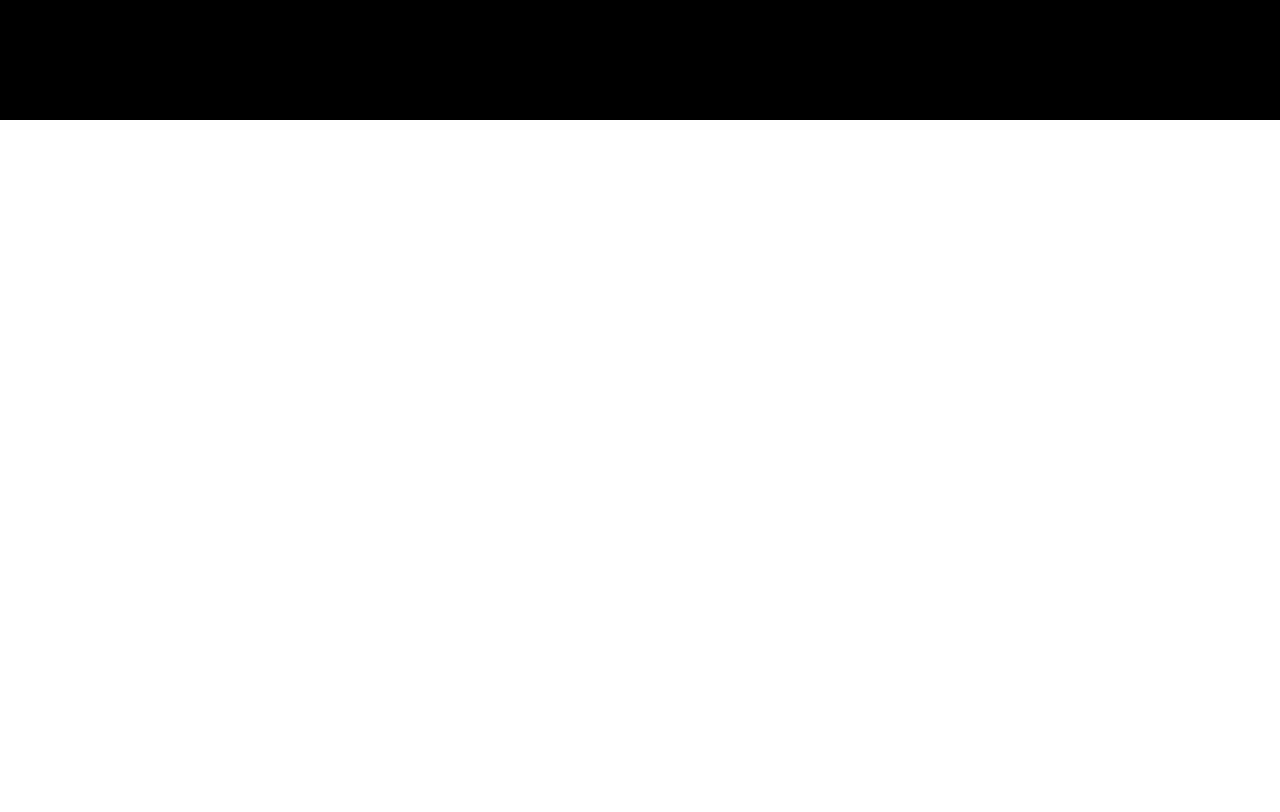
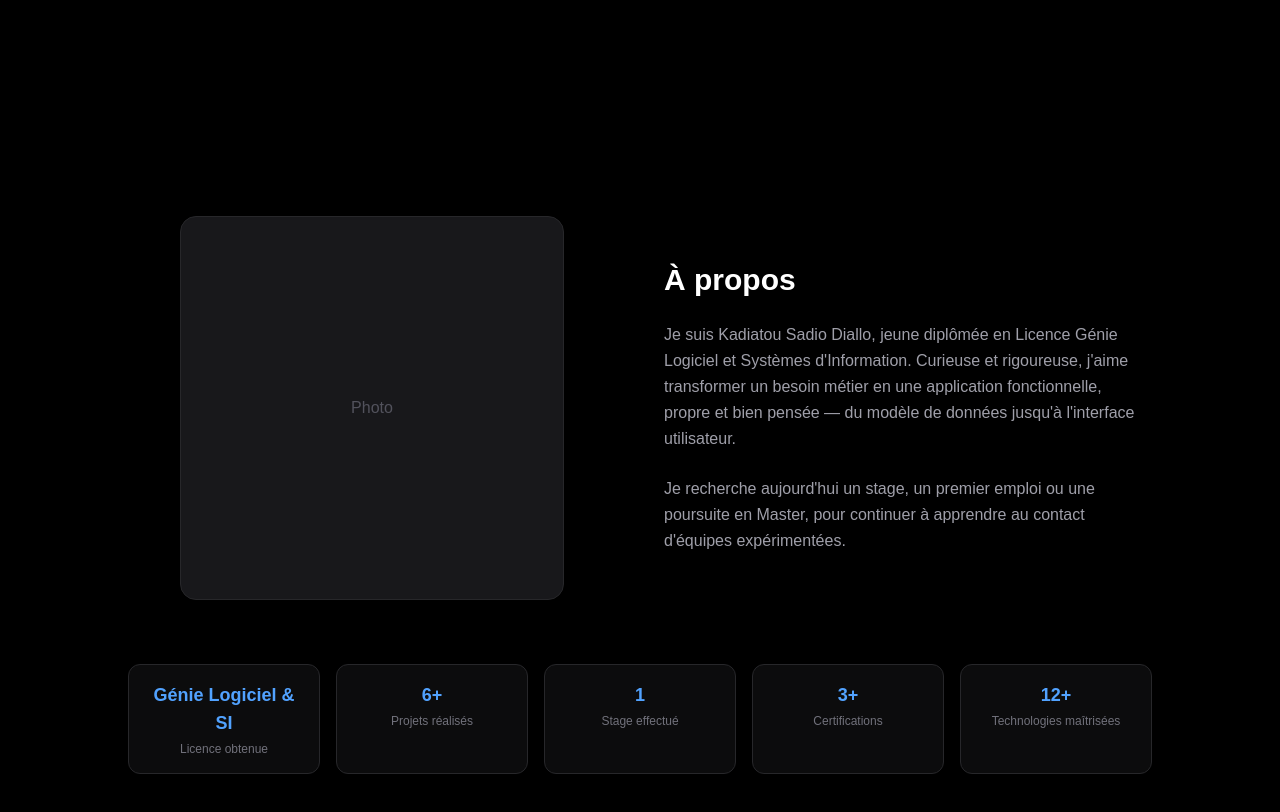
Before and after one commit to Kadiatousddiallo/portfolio-ksd-, a Next.js app: page / in a window 1280 px wide. Shown: the part 680-1492 px from the top of the page. Before the commit the page ends 800 px from the top, so only its background shows below. Built offline with nearby package versions, Linux system fonts and the light colour scheme.

Commit message:
Add About section

```diff
--- a/src/app/page.tsx
+++ b/src/app/page.tsx
@@ -1,10 +1,12 @@
 import Hero from "@/components/Hero";
+import About from "@/components/About";
 
 export default function Home() {
   return (
     <main>
       <Hero />
-      {/* Les prochaines sections viendront ici : About, Skills, Projects... */}
+      <About />
+      {/* Les prochaines sections viendront ici : Skills, Projects... */}
     </main>
   );
 }
--- /dev/null
+++ b/src/components/About.tsx
@@ -0,0 +1,50 @@
+const stats = [
+  { label: "Licence obtenue", value: "Génie Logiciel & SI" },
+  { label: "Projets réalisés", value: "6+" },
+  { label: "Stage effectué", value: "1" },
+  { label: "Certifications", value: "3+" },
+  { label: "Technologies maîtrisées", value: "12+" },
+];
+
+export default function About() {
+  return (
+    <section id="about" className="py-24 px-6 bg-black text-white">
+      <div className="max-w-5xl mx-auto grid md:grid-cols-2 gap-12 items-center">
+        {/* Photo */}
+        <div className="w-full aspect-square max-w-sm mx-auto rounded-2xl bg-zinc-900 border border-zinc-800 flex items-center justify-center text-zinc-600">
+          Photo
+        </div>
+
+        {/* Texte */}
+        <div>
+          <h2 className="text-3xl font-bold mb-6">À propos</h2>
+          <p className="text-zinc-400 leading-relaxed mb-6">
+            Je suis Kadiatou Sadio Diallo, jeune diplômée en Licence Génie
+            Logiciel et Systèmes d&apos;Information. Curieuse et rigoureuse,
+            j&apos;aime transformer un besoin métier en une application
+            fonctionnelle, propre et bien pensée — du modèle de données
+            jusqu&apos;à l&apos;interface utilisateur.
+          </p>
+          <p className="text-zinc-400 leading-relaxed">
+            Je recherche aujourd&apos;hui un stage, un premier emploi ou une
+            poursuite en Master, pour continuer à apprendre au contact
+            d&apos;équipes expérimentées.
+          </p>
+        </div>
+      </div>
+
+      {/* Statistiques */}
+      <div className="max-w-5xl mx-auto mt-16 grid grid-cols-2 sm:grid-cols-5 gap-4">
+        {stats.map((stat) => (
+          <div
+            key={stat.label}
+            className="rounded-xl border border-zinc-800 bg-zinc-900/50 p-4 text-center"
+          >
+            <p className="text-blue-400 font-bold text-lg">{stat.value}</p>
+            <p className="text-zinc-500 text-xs mt-1">{stat.label}</p>
+          </div>
+        ))}
+      </div>
+    </section>
+  );
+}
```
